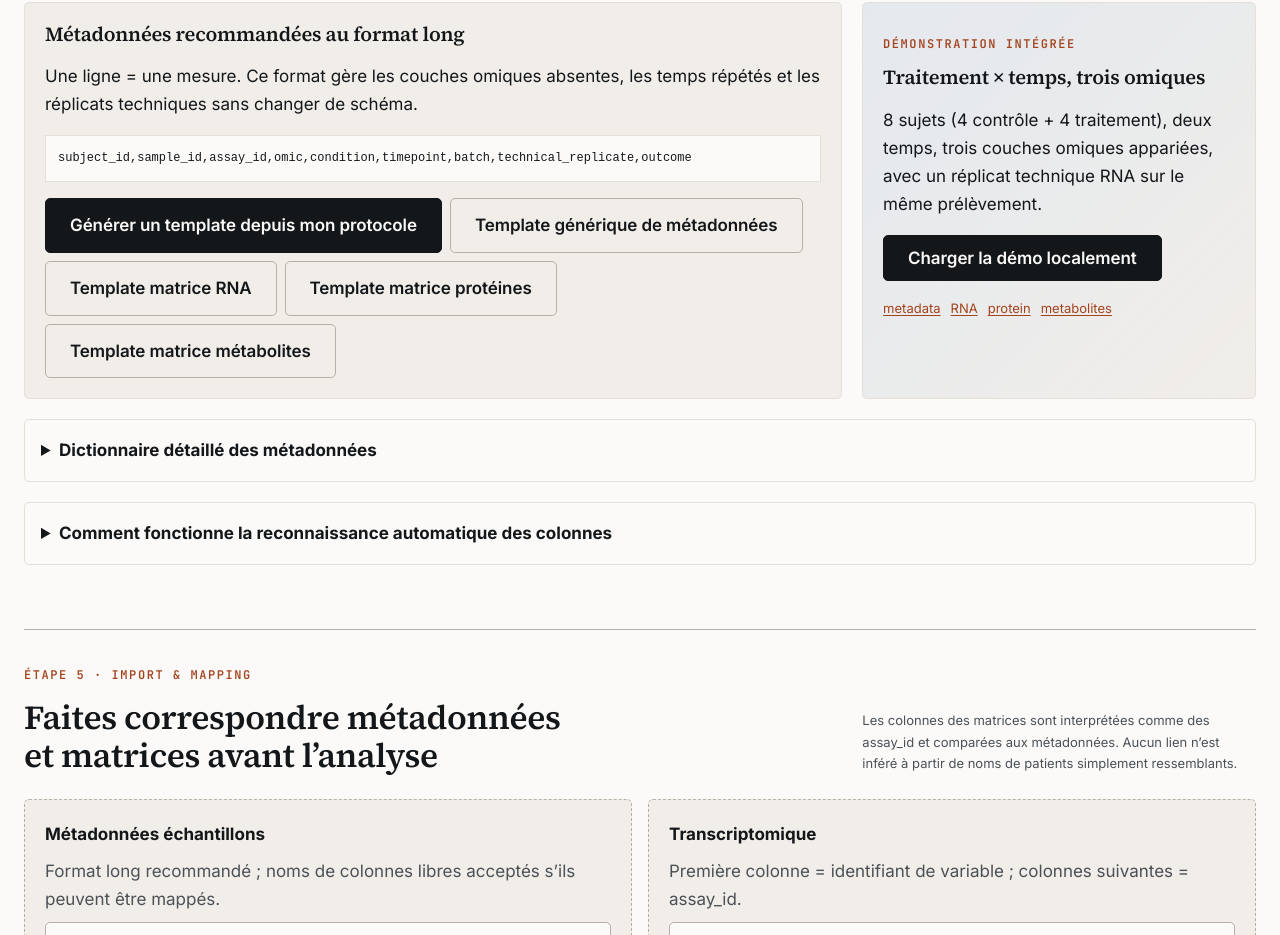
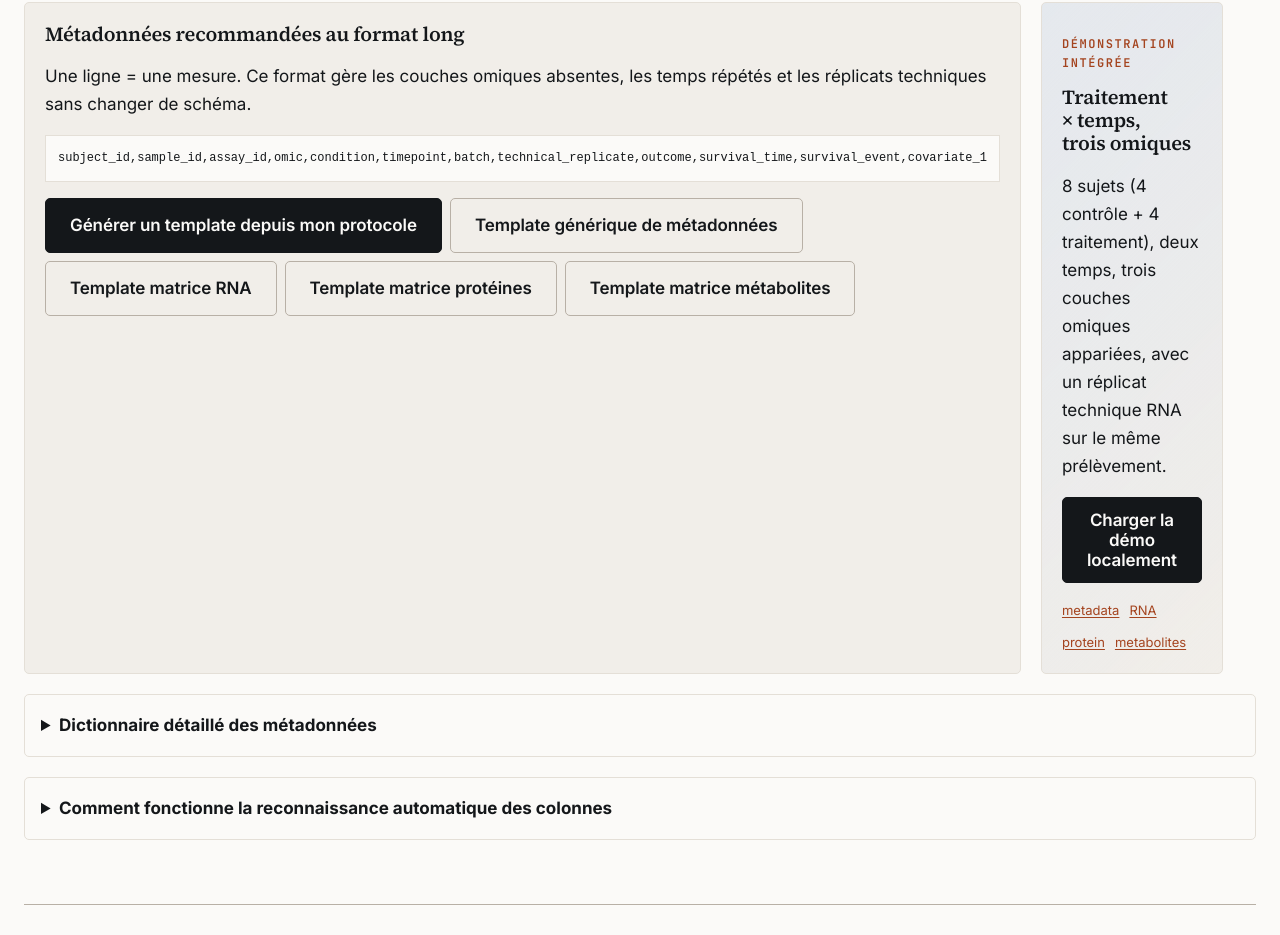
Before and after one commit to rberrah/rberrah.github.io, a SvelteKit app: page /multiomics/tool in a window 1280 px wide. Shown: the part 3696-4631 px from the top of the page. Built offline with nearby package versions, Linux system fonts and the light colour scheme.

Commit message:
Document survival and covariate fields in tool

```diff
--- a/src/routes/multiomics/tool/+page.svelte
+++ b/src/routes/multiomics/tool/+page.svelte
@@ -1189,7 +1189,7 @@
     <div>
       <h3>{t('Métadonnées recommandées au format long', 'Recommended long-format metadata')}</h3>
       <p>{t('Une ligne = une mesure. Ce format gère les couches omiques absentes, les temps répétés et les réplicats techniques sans changer de schéma.', 'One row = one assay. This handles missing omics layers, repeated time points and technical replicates without changing the schema.')}</p>
-      <pre>subject_id,sample_id,assay_id,omic,condition,timepoint,batch,technical_replicate,outcome</pre>
+      <pre>subject_id,sample_id,assay_id,omic,condition,timepoint,batch,technical_replicate,outcome,survival_time,survival_event,covariate_1</pre>
       <div class="actions">
         <button class="btn btn-primary" type="button" onclick={downloadGeneratedTemplate}>{t('Générer un template depuis mon protocole', 'Generate template from my protocol')}</button>
         <a class="btn btn-outline" href={`${base}/multiomics/metadata_template.csv`} download>{t('Template générique de métadonnées', 'Generic metadata template')}</a>
@@ -1225,7 +1225,10 @@
       <div><code>timepoint</code><span>Visit / experimental time</span><span>T12</span><span>Required for longitudinal designs.</span></div>
       <div><code>batch</code><span>Technical batch</span><span>RNA_B1</span><span>Keep assay-specific batches even when different omics use different batches.</span></div>
       <div><code>technical_replicate</code><span>Repeated technical assay</span><span>1</span><span>Distinct assay_id, same sample_id + omic.</span></div>
-      <div><code>outcome</code><span>Primary phenotype / endpoint</span><span>responder</span><span>Only if used by the scientific question.</span></div>
+      <div><code>outcome</code><span>{t('Phénotype / critère principal', 'Primary phenotype / endpoint')}</span><span>responder</span><span>{t('Utilisé pour les outcomes binaires, continus, multiclasse ou de comptage.', 'Used for binary, continuous, multiclass or count outcomes.')}</span></div>
+      <div><code>survival_time</code><span>{t('Temps de suivi / survie', 'Survival / follow-up time')}</span><span>365</span><span>{t('Requis uniquement pour la branche survie.', 'Required only for the survival branch.')}</span></div>
+      <div><code>survival_event</code><span>{t('Événement 0/1', 'Event indicator 0/1')}</span><span>1</span><span>{t('1 = événement observé, 0 = censuré.', '1 = observed event, 0 = censored.')}</span></div>
+      <div><code>covariate_*</code><span>{t('Covariable explicite', 'Explicit covariate')}</span><span>age</span><span>{t('Toute colonne supplémentaire peut être sélectionnée manuellement pour ajustement.', 'Any extra column can be selected manually for adjustment.')}</span></div>
     </div>
   </details>
 
```
